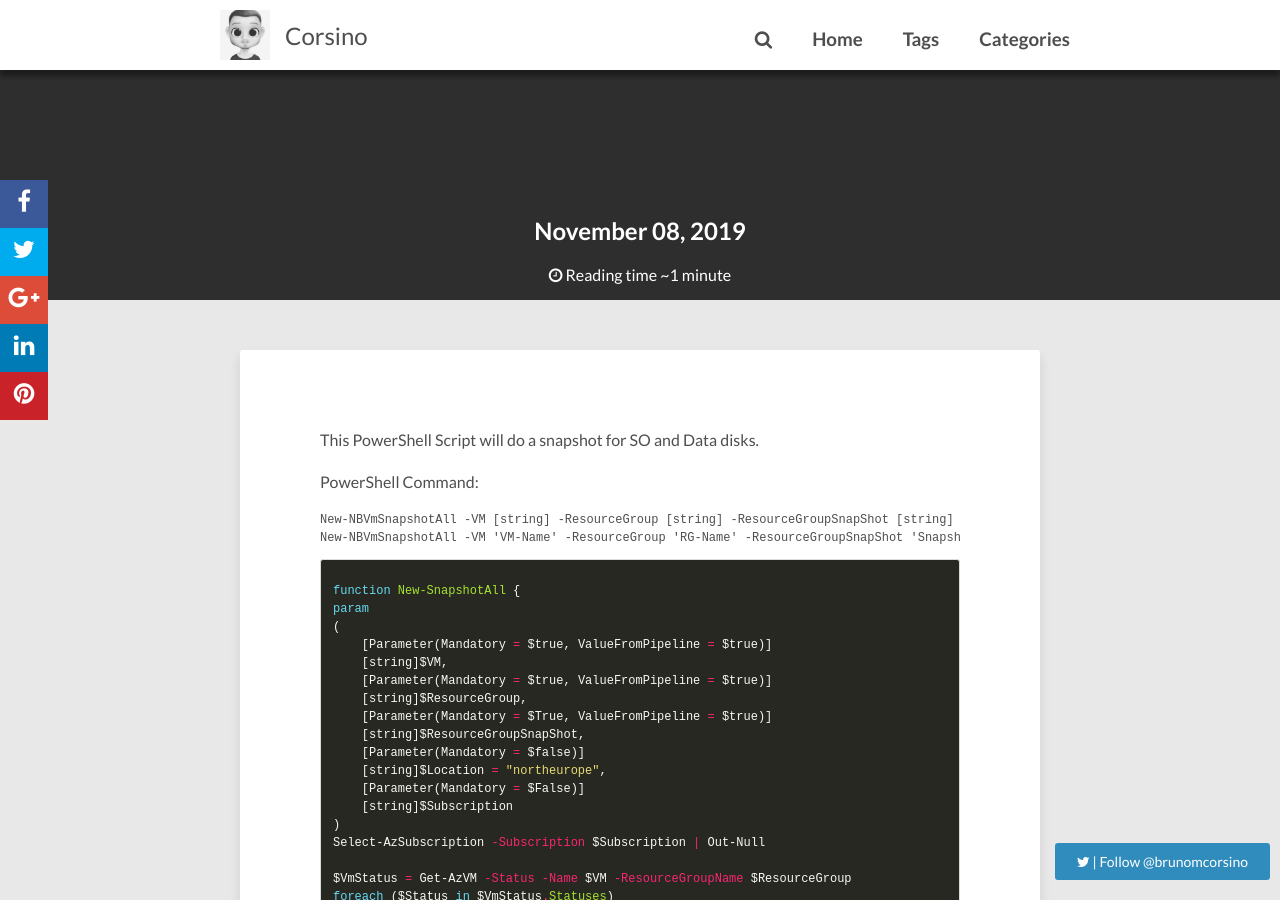
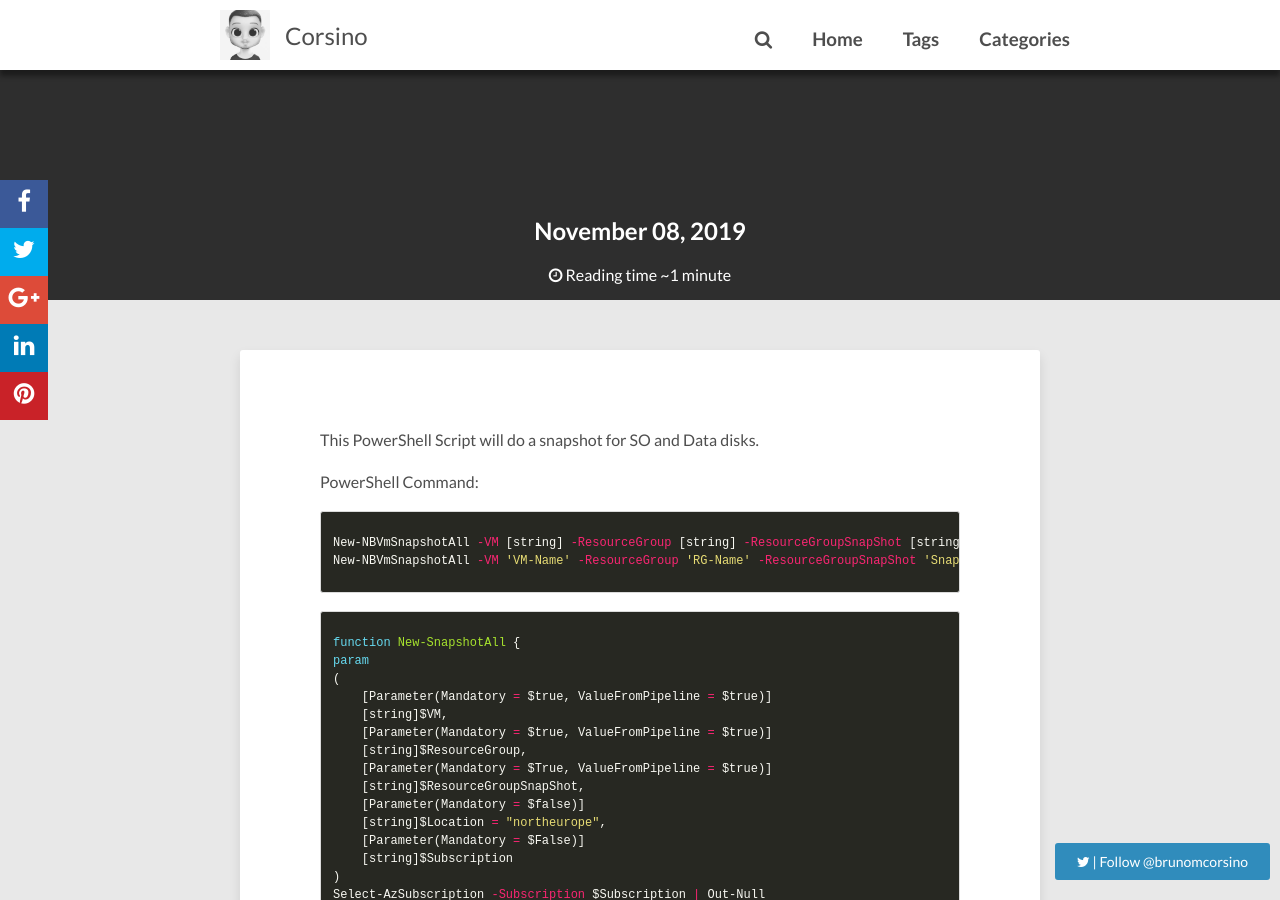
Before and after one commit to bmcorsino/bmcorsino.github.io, a Jekyll site: the page built from _posts/2019-11-08-snapshot-all-disks.md, in a window 1280 px wide and 900 px high. Built offline with Jekyll 4.4.1, drawn with Linux system fonts in a browser that asks for light colours; nearby versions of some CDN libraries; our own code applies the rules of GitHub Pages for plain Markdown files; comment, search, counter and statistics services are not loaded.

Commit message:
update post blog

````diff
--- a/_posts/2019-11-08-snapshot-all-disks.md
+++ b/_posts/2019-11-08-snapshot-all-disks.md
@@ -12,10 +12,10 @@ This PowerShell Script will do a snapshot for SO and Data disks.
 
 
 PowerShell Command:
-``` Powershell
+{% highlight PowerShell %}
 New-NBVmSnapshotAll -VM [string] -ResourceGroup [string] -ResourceGroupSnapShot [string] -Subscription [string]
 New-NBVmSnapshotAll -VM 'VM-Name' -ResourceGroup 'RG-Name' -ResourceGroupSnapShot 'Snapshot-RG-Name' -Subscription 'SubscriptionName'
-```
+{% endhighlight %}
 
 {% highlight PowerShell %}
 function New-SnapshotAll {
````
Also changed, not shown: _posts/2019-11-08-get-vms-across-subscriptions.md (+4 -4 lines).
